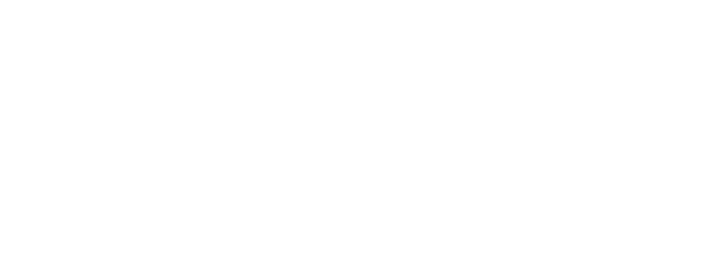
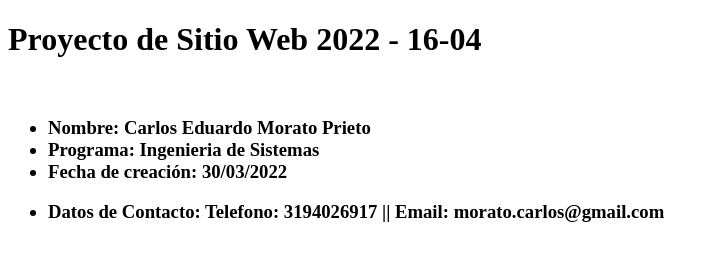
Before and after one commit to caredmopri/DSW-CarlosMorato, a plain HTML site: page index.html in a window 1280 px wide. Shown: the whole page, without its empty margins (0-719 px from the left). Drawn offline with Linux system fonts and the light colour scheme.

Commit message:
Modificacion contenido index.html, pretarea...

```diff
--- a/index.html
+++ b/index.html
@@ -1,10 +1,31 @@
 <!DOCTYPE html>
-<html>
+<html lang="es">
     <head>
-
+        <meta charset="utf-8" />
     </head>
     <body>
-
+        <h1>
+            Proyecto de Sitio Web 2022 - 16-04
+        </h1>
+        <br>
+        <h3>
+            <ul>
+                <li>
+                    Nombre: Carlos Eduardo Morato Prieto
+                </li>
+                <li>
+                    Programa: Ingenieria de Sistemas
+                </li>
+                <li>
+                    Fecha de creación: 30/03/2022
+                </li>
+                <li>
+                    <p>
+                        Datos de Contacto: Telefono: 3194026917 || Email:    morato.carlos@gmail.com
+                    </p>
+                </li>
+            </ul>
+        </h3>
     </body>
     <footer>
 
```
